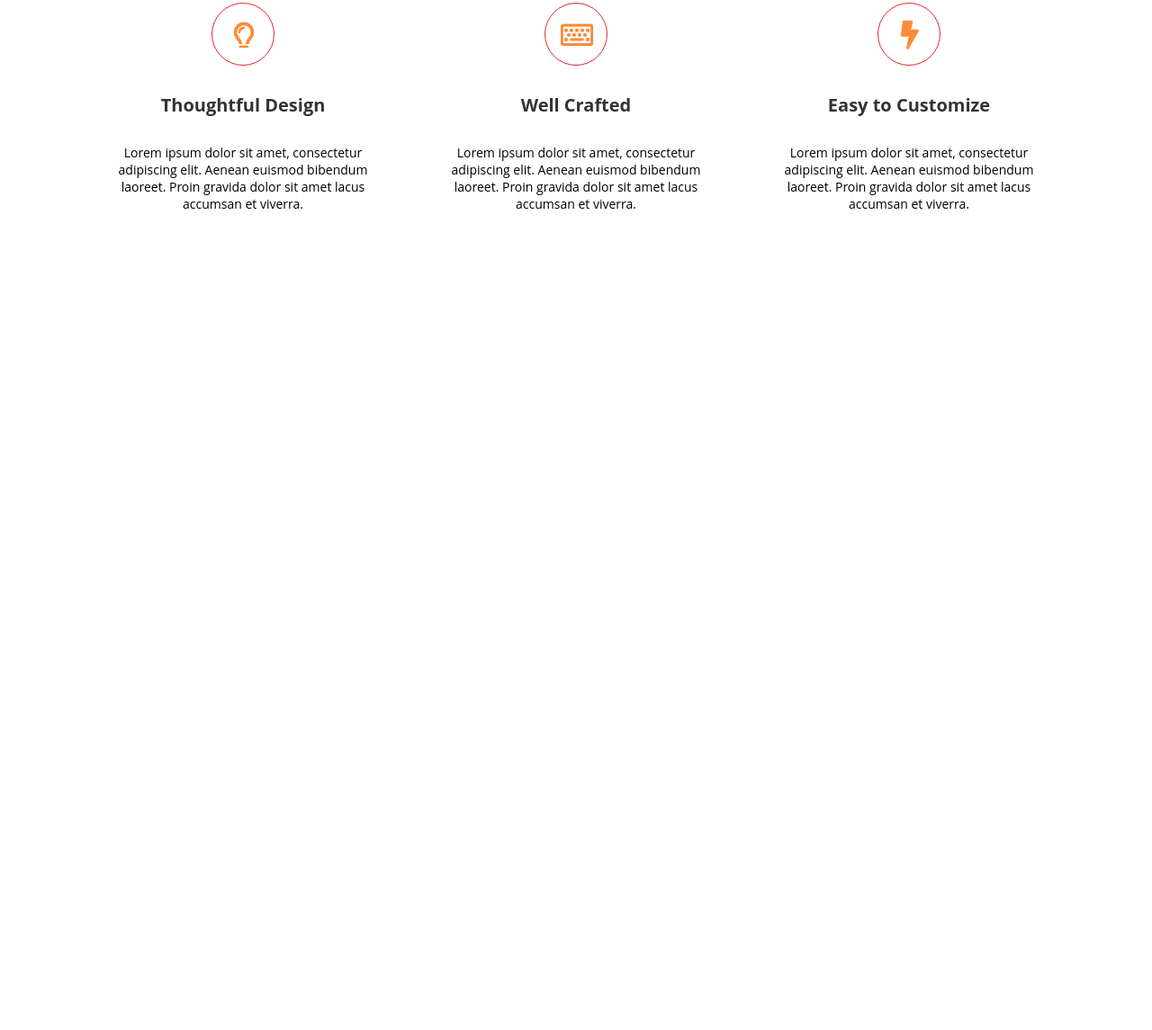
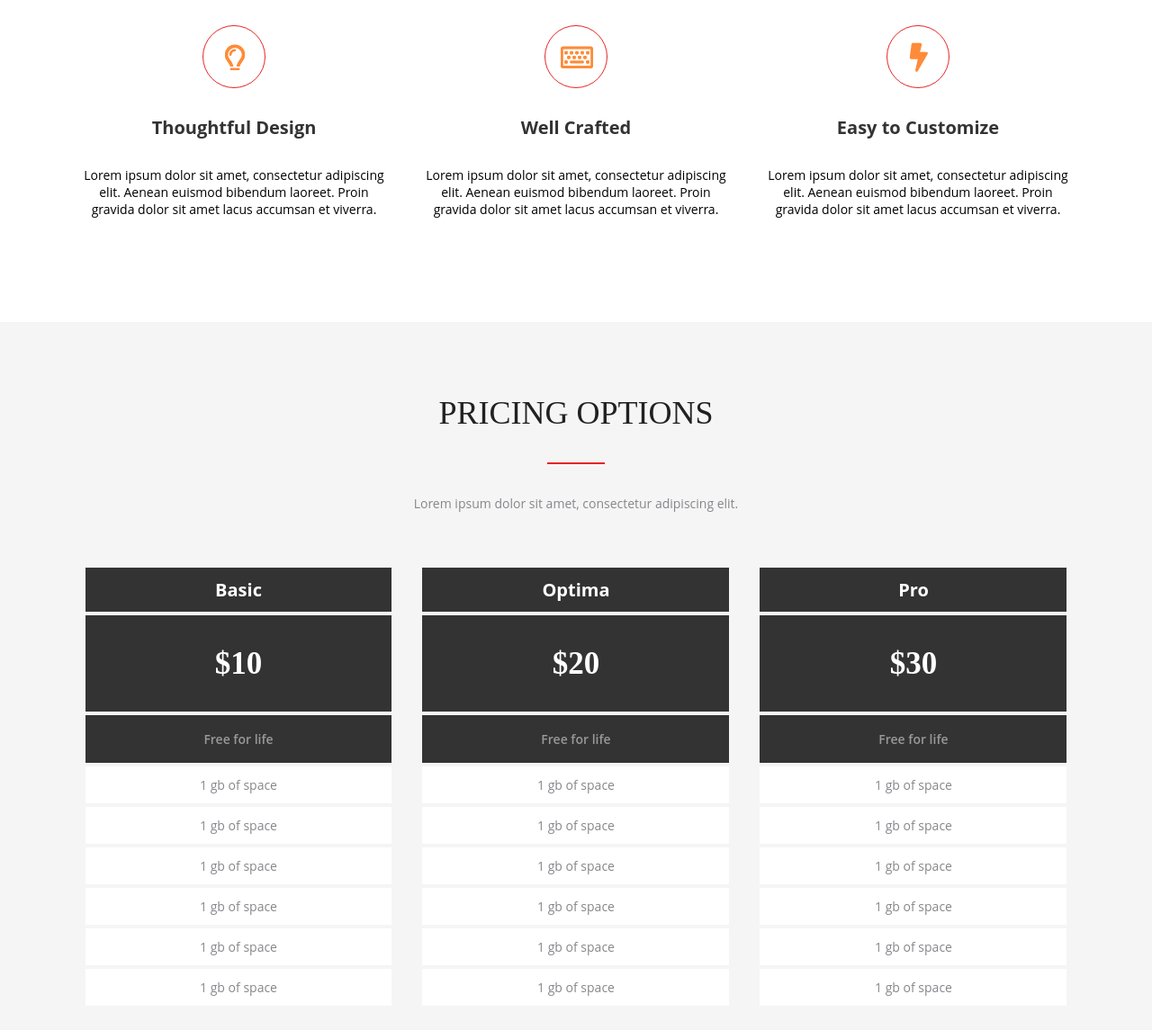
Before and after one commit to Sanya21i/FE29-ProgectName-Ilyuschenko-Alexander, a plain HTML site: page index.html in a window 1280 px wide. Shown: the part 251-1396 px from the top of the page at 90% size. Before the commit the page ends 800 px from the top, so only its background shows below. Drawn offline with Linux system fonts and the light colour scheme; a web font is replaced by a local one.

Commit message:
lesson 5

```diff
--- a/css/awesome.css
+++ b/css/awesome.css
@@ -1,18 +1,11 @@
 .awesome {
+	padding: 80px 0 116px 0;
 }
 .container {
 }
 .title {
-	text-align: center;
 }
-.up {
-	margin-top: 80px;
-	font-family: "Raleway";
-	font-style: normal;
-	font-weight: 400;
-	font-size: 36px;
-	color: #212121;
-	text-transform: uppercase;
+.title__header {
 }
 .line {
 	width: 64px;
@@ -28,16 +21,14 @@
 	color: #86878b;
 }
 .wap {
-	display: inline-block;
-	padding: 15px;
-	margin-top: 28px;
+	margin-top: 68px;
 	display: flex;
 	justify-content: space-between;
 	align-items: center;
 }
 .desc {
 	width: 350px;
-	margin: 0 30px;
+	margin: 0 15px;
 }
 .icon {
 	width: 70px;
@@ -65,5 +56,4 @@
 	font-size: 14px;
 	text-align: center;
 	color: #000000;
-	margin-bottom: 20px;
 }
--- a/css/index.css
+++ b/css/index.css
@@ -1,5 +1,6 @@
 @import url("../css/awesome.css");
 @import url("../css/style.css");
+@import url("../css/pricing.css");
 
 * {
 	box-sizing: border-box;
@@ -8,8 +9,19 @@
 	text-decoration: none;
 	list-style: none;
 }
-.awesome {
+.container {
 	max-width: 1170px;
 	padding: 0 15px;
 	margin: auto;
 }
+.title {
+	text-align: center;
+}
+h2 {
+	font-family: "Raleway";
+	font-style: normal;
+	font-weight: 400;
+	font-size: 36px;
+	color: #212121;
+	text-transform: uppercase;
+}
--- /dev/null
+++ b/css/pricing.css
@@ -0,0 +1,96 @@
+.pricing {
+	padding: 80px 0 60px 0;
+	background: #f5f5f5;
+}
+.container {
+}
+.title {
+}
+.title__header {
+}
+.line {
+	width: 64px;
+	height: 2px;
+	border: 1px solid #e72424;
+	margin: 34px auto;
+}
+.title__text {
+	font-family: "Open Sans";
+	font-style: normal;
+	font-weight: 400;
+	font-size: 14px;
+	color: #86878b;
+}
+.wrap {
+	max-width: 1095px;
+	margin: 60px auto 0;
+}
+.wrap_body {
+	display: flex;
+	margin: 0 -15px;
+}
+.wrap__basic {
+	flex: 0 1 33.333%;
+	padding: 0 15px;
+}
+.basic__items {
+}
+li {
+	text-align: center;
+
+	border: 2px solid #f5f5f5;
+}
+
+.wrap__optima {
+	flex: 0 1 33.333%;
+	padding: 0 15px;
+}
+.optima__items {
+}
+.wrap__pro {
+	flex: 0 1 33.333%;
+	padding: 0 15px;
+}
+.pro__items {
+}
+
+.item1 {
+	font-family: "Open Sans";
+	font-style: normal;
+	font-weight: 700;
+	font-size: 20px;
+	line-height: 27px;
+	background: #333333;
+	color: #ffffff;
+	padding: 11px 0;
+}
+.item2 {
+	font-family: "Raleway";
+	font-style: normal;
+	font-weight: 700;
+	font-size: 35px;
+	line-height: 41px;
+	color: #ffffff;
+	background: #333333;
+	padding: 33px 0;
+}
+.item3 {
+	font-family: "Open Sans";
+	font-style: normal;
+	font-weight: 600;
+	font-size: 14px;
+	line-height: 19px;
+	color: rgba(255, 255, 255, 0.5);
+	background: #333333;
+	padding: 17px 0;
+}
+.item4 {
+	font-family: "Open Sans";
+	font-style: normal;
+	font-weight: 400;
+	font-size: 14px;
+	line-height: 19px;
+	color: #86878b;
+	background-color: #fff;
+	padding: 11px 0;
+}
--- a/index.html
+++ b/index.html
@@ -16,7 +16,7 @@
 	<section class="awesome">
 		<div class="container">
 			<div class="title">
-				<h2 class="up">Why this is awesome</h2>
+				<h2 class="title__header">Why this is awesome</h2>
 				<div class="line"></div>
 				<div class="title__text">Lorem ipsum dolor sit amet, consectetur adipiscing elit.</div>
 			</div>
@@ -27,8 +27,8 @@
 					</div>
 					<h3 class="desc__title">Thoughtful Design</h3>
 					<div class="desc__text">
-						Lorem ipsum dolor sit amet, consectetur adipiscing
-						elit. Aenean euismod bibendum laoreet. Proin gravida dolor sit amet lacus accumsan et viverra.
+						<p>Lorem ipsum dolor sit amet, consectetur adipiscing elit. Aenean euismod bibendum laoreet. Proin
+							gravida dolor sit amet lacus accumsan et viverra.</p>
 					</div>
 				</div>
 
@@ -39,8 +39,8 @@
 					</div>
 					<h3 class="desc__title">Well Crafted</h3>
 					<div class="desc__text">
-						Lorem ipsum dolor sit amet, consectetur adipiscing
-						elit. Aenean euismod bibendum laoreet. Proin gravida dolor sit amet lacus accumsan et viverra.
+						<p>Lorem ipsum dolor sit amet, consectetur adipiscing elit. Aenean euismod bibendum laoreet. Proin
+							gravida dolor sit amet lacus accumsan et viverra.</p>
 					</div>
 				</div>
 
@@ -50,12 +50,65 @@
 					</div>
 					<h3 class="desc__title">Easy to Customize</h3>
 					<div class="desc__text">
-						Lorem ipsum dolor sit amet, consectetur adipiscing
-						elit. Aenean euismod bibendum laoreet. Proin gravida dolor sit amet lacus accumsan et viverra.
+						<p>Lorem ipsum dolor sit amet, consectetur adipiscing elit. Aenean euismod bibendum laoreet. Proin
+							gravida dolor sit amet lacus accumsan et viverra.</p>
 					</div>
 				</div>
 			</div>
 		</div>
+		</div>
+	</section>
+	<section class="pricing">
+		<div class="container">
+			<div class="title">
+				<h2 class="title__header">pricing options</h2>
+				<div class="line"></div>
+				<div class="title__text">Lorem ipsum dolor sit amet, consectetur adipiscing elit.</div>
+			</div>
+			<div class="wrap">
+				<div class="wrap_body">
+					<div class="wrap__basic">
+						<ul>
+							<li class="item1">Basic</li>
+							<li class="item2">$10</li>
+							<li class="item3">Free for life</li>
+							<li class="item4">1 gb of space</li>
+							<li class="item4">1 gb of space</li>
+							<li class="item4">1 gb of space</li>
+							<li class="item4">1 gb of space</li>
+							<li class="item4">1 gb of space</li>
+							<li class="item4">1 gb of space</li>
+						</ul>
+					</div>
+					<div class="wrap__optima">
+						<ul>
+							<li class="item1">Optima</li>
+							<li class="item2">$20</li>
+							<li class="item3">Free for life</li>
+							<li class="item4">1 gb of space</li>
+							<li class="item4">1 gb of space</li>
+							<li class="item4">1 gb of space</li>
+							<li class="item4">1 gb of space</li>
+							<li class="item4">1 gb of space</li>
+							<li class="item4">1 gb of space</li>
+						</ul>
+					</div>
+					<div class="wrap__pro">
+						<ul>
+							<li class="item1">Pro</li>
+							<li class="item2">$30</li>
+							<li class="item3">Free for life</li>
+							<li class="item4">1 gb of space</li>
+							<li class="item4">1 gb of space</li>
+							<li class="item4">1 gb of space</li>
+							<li class="item4">1 gb of space</li>
+							<li class="item4">1 gb of space</li>
+							<li class="item4">1 gb of space</li>
+						</ul>
+					</div>
+				</div>
+			</div>
+
 		</div>
 	</section>
 
```
